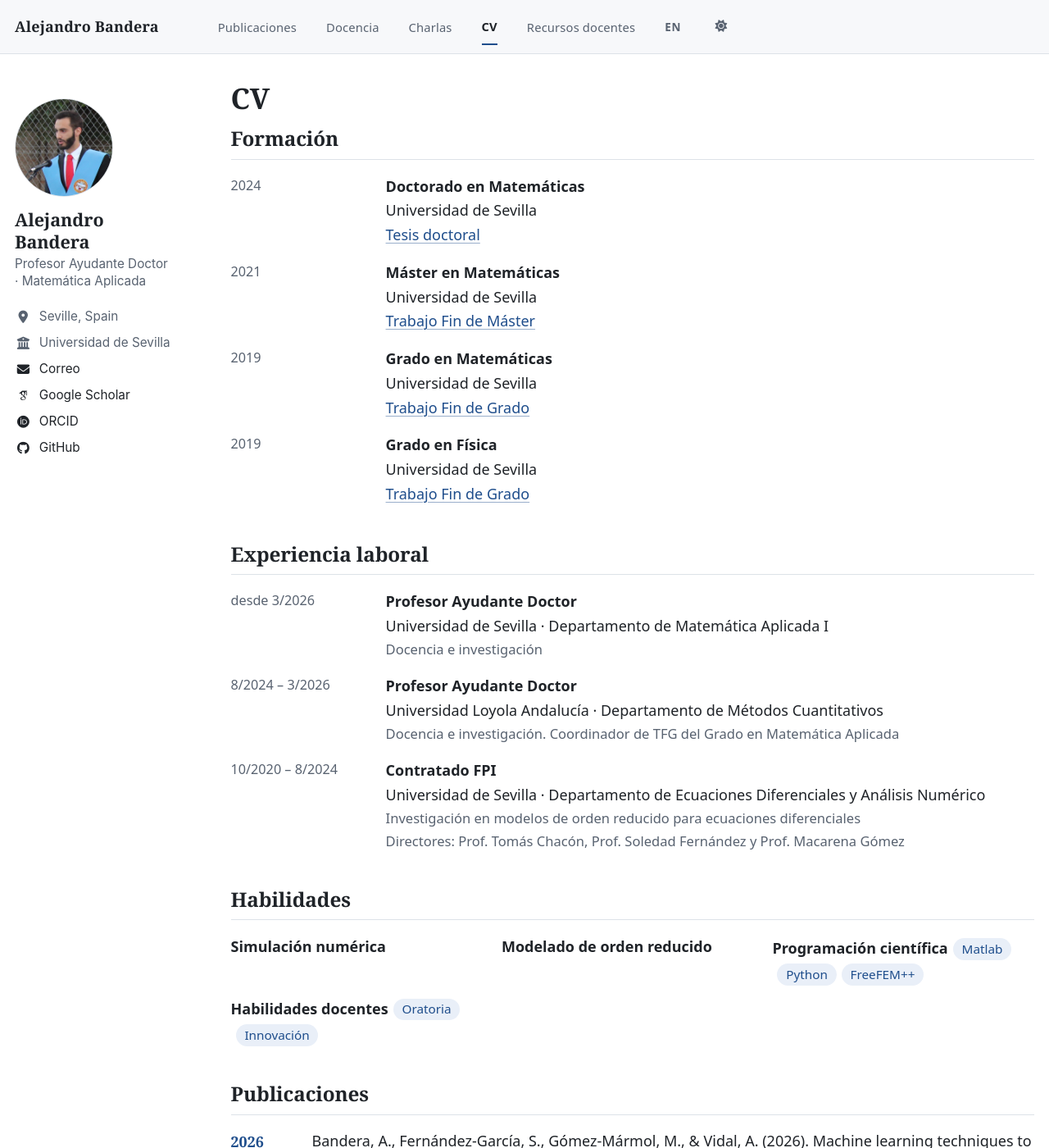
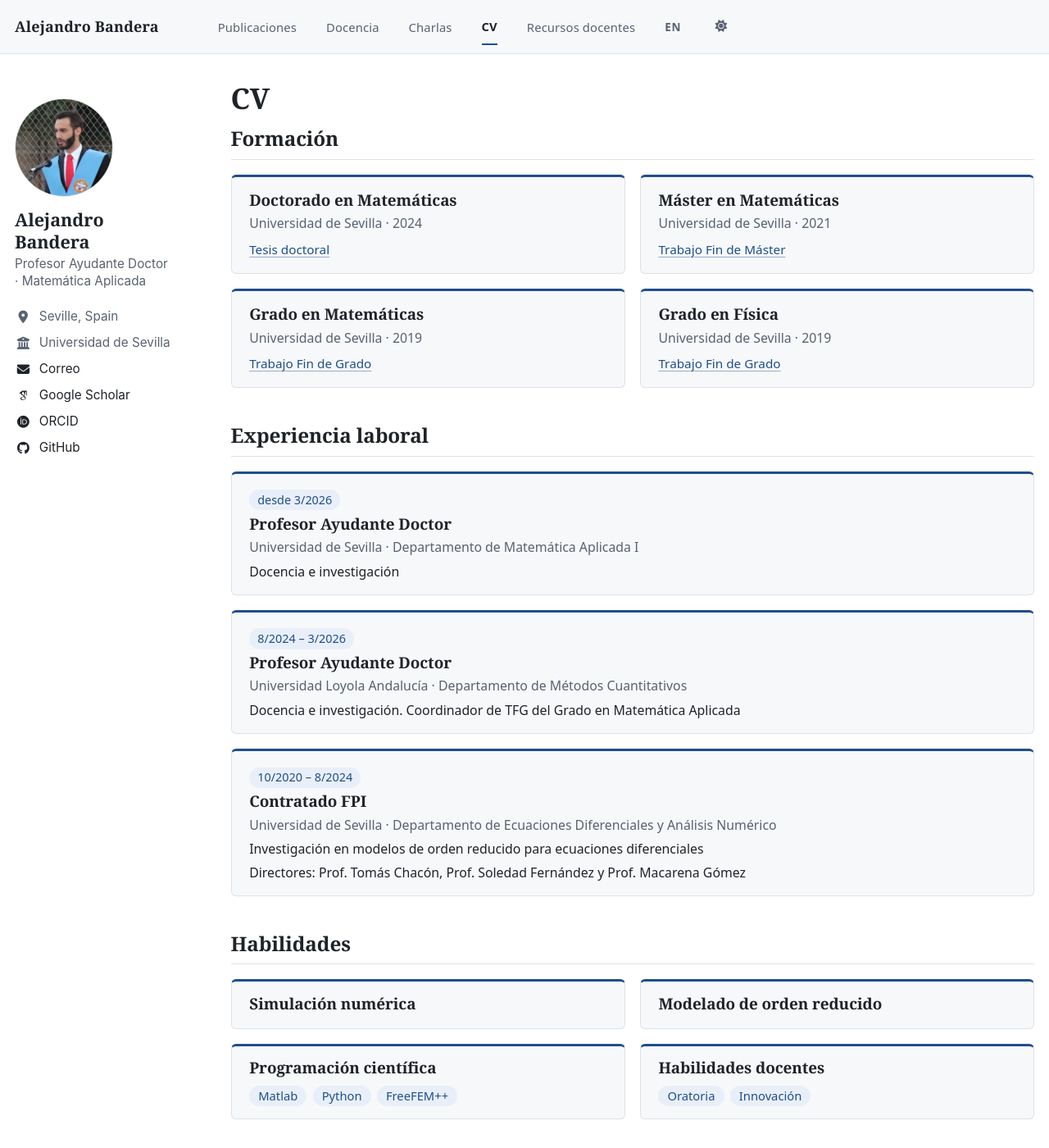
Before and after one commit to abanderam/abanderam.github.io, a Jekyll site: the page built from _pages/cv.md, in a window 1280 px wide and 1400 px high. Shown: the whole window at 82% size. Built offline with Jekyll 4.4.1, drawn with Linux system fonts in a browser that asks for light colours; some web fonts are replaced; a script bundle is joined from its source files by our own code; library files that are not in the unit come from our copies.

Commit message:
CV en tarjetas: formación, experiencia y habilidades
Co-Authored-By: Claude Sonnet 5.5 <noreply@anthropic.com>

```diff
--- a/_pages/cv.md
+++ b/_pages/cv.md
@@ -13,30 +13,72 @@ redirect_from:
 
 <section class="cv-section" id="formacion">
   <h2 class="cv-section__title">Formación</h2>
-  <div class="cv-entries">
-    <div class="cv-entry"><div class="cv-entry__date">2024</div><div class="cv-entry__body"><strong>Doctorado en Matemáticas</strong><div>Universidad de Sevilla</div><div><a href="/files/Tesis_ABM.pdf">Tesis doctoral</a></div></div></div>
-    <div class="cv-entry"><div class="cv-entry__date">2021</div><div class="cv-entry__body"><strong>Máster en Matemáticas</strong><div>Universidad de Sevilla</div><div><a href="/files/TFM_ABM.pdf">Trabajo Fin de Máster</a></div></div></div>
-    <div class="cv-entry"><div class="cv-entry__date">2019</div><div class="cv-entry__body"><strong>Grado en Matemáticas</strong><div>Universidad de Sevilla</div><div><a href="/files/TFG_ABM.pdf">Trabajo Fin de Grado</a></div></div></div>
-    <div class="cv-entry"><div class="cv-entry__date">2019</div><div class="cv-entry__body"><strong>Grado en Física</strong><div>Universidad de Sevilla</div><div><a href="/files/TFG_ABM.pdf">Trabajo Fin de Grado</a></div></div></div>
+  <div class="cv-cards cv-cards--two">
+    <article class="cv-card">
+      <h3 class="cv-card__title">Doctorado en Matemáticas</h3>
+      <p class="cv-card__meta">Universidad de Sevilla · 2024</p>
+      <p class="cv-card__link"><a href="/files/Tesis_ABM.pdf">Tesis doctoral</a></p>
+    </article>
+    <article class="cv-card">
+      <h3 class="cv-card__title">Máster en Matemáticas</h3>
+      <p class="cv-card__meta">Universidad de Sevilla · 2021</p>
+      <p class="cv-card__link"><a href="/files/TFM_ABM.pdf">Trabajo Fin de Máster</a></p>
+    </article>
+    <article class="cv-card">
+      <h3 class="cv-card__title">Grado en Matemáticas</h3>
+      <p class="cv-card__meta">Universidad de Sevilla · 2019</p>
+      <p class="cv-card__link"><a href="/files/TFG_ABM.pdf">Trabajo Fin de Grado</a></p>
+    </article>
+    <article class="cv-card">
+      <h3 class="cv-card__title">Grado en Física</h3>
+      <p class="cv-card__meta">Universidad de Sevilla · 2019</p>
+      <p class="cv-card__link"><a href="/files/TFG_ABM.pdf">Trabajo Fin de Grado</a></p>
+    </article>
   </div>
 </section>
 
 <section class="cv-section" id="experiencia">
   <h2 class="cv-section__title">Experiencia laboral</h2>
-  <div class="cv-entries">
-    <div class="cv-entry"><div class="cv-entry__date">desde 3/2026</div><div class="cv-entry__body"><strong>Profesor Ayudante Doctor</strong><div>Universidad de Sevilla · Departamento de Matemática Aplicada I</div><div class="cv-item__muted">Docencia e investigación</div></div></div>
-    <div class="cv-entry"><div class="cv-entry__date">8/2024 – 3/2026</div><div class="cv-entry__body"><strong>Profesor Ayudante Doctor</strong><div>Universidad Loyola Andalucía · Departamento de Métodos Cuantitativos</div><div class="cv-item__muted">Docencia e investigación. Coordinador de TFG del Grado en Matemática Aplicada</div></div></div>
-    <div class="cv-entry"><div class="cv-entry__date">10/2020 – 8/2024</div><div class="cv-entry__body"><strong>Contratado FPI</strong><div>Universidad de Sevilla · Departamento de Ecuaciones Diferenciales y Análisis Numérico</div><div class="cv-item__muted">Investigación en modelos de orden reducido para ecuaciones diferenciales</div><div class="cv-item__muted">Directores: Prof. Tomás Chacón, Prof. Soledad Fernández y Prof. Macarena Gómez</div></div></div>
+  <div class="cv-cards">
+    <article class="cv-card">
+      <span class="cv-card__date">desde 3/2026</span>
+      <h3 class="cv-card__title">Profesor Ayudante Doctor</h3>
+      <p class="cv-card__meta">Universidad de Sevilla · Departamento de Matemática Aplicada I</p>
+      <p class="cv-card__note">Docencia e investigación</p>
+    </article>
+    <article class="cv-card">
+      <span class="cv-card__date">8/2024 – 3/2026</span>
+      <h3 class="cv-card__title">Profesor Ayudante Doctor</h3>
+      <p class="cv-card__meta">Universidad Loyola Andalucía · Departamento de Métodos Cuantitativos</p>
+      <p class="cv-card__note">Docencia e investigación. Coordinador de TFG del Grado en Matemática Aplicada</p>
+    </article>
+    <article class="cv-card">
+      <span class="cv-card__date">10/2020 – 8/2024</span>
+      <h3 class="cv-card__title">Contratado FPI</h3>
+      <p class="cv-card__meta">Universidad de Sevilla · Departamento de Ecuaciones Diferenciales y Análisis Numérico</p>
+      <p class="cv-card__note">Investigación en modelos de orden reducido para ecuaciones diferenciales</p>
+      <p class="cv-card__note">Directores: Prof. Tomás Chacón, Prof. Soledad Fernández y Prof. Macarena Gómez</p>
+    </article>
   </div>
 </section>
 
 <section class="cv-section" id="habilidades">
   <h2 class="cv-section__title">Habilidades</h2>
-  <div class="cv-skills">
-    <div class="cv-skill"><strong>Simulación numérica</strong></div>
-    <div class="cv-skill"><strong>Modelado de orden reducido</strong></div>
-    <div class="cv-skill"><strong>Programación científica</strong><span class="cv-chip">Matlab</span><span class="cv-chip">Python</span><span class="cv-chip">FreeFEM++</span></div>
-    <div class="cv-skill"><strong>Habilidades docentes</strong><span class="cv-chip">Oratoria</span><span class="cv-chip">Innovación</span></div>
+  <div class="cv-cards cv-cards--two">
+    <article class="cv-card cv-card--skill">
+      <h3 class="cv-card__title">Simulación numérica</h3>
+    </article>
+    <article class="cv-card cv-card--skill">
+      <h3 class="cv-card__title">Modelado de orden reducido</h3>
+    </article>
+    <article class="cv-card cv-card--skill">
+      <h3 class="cv-card__title">Programación científica</h3>
+      <ul class="cv-chips"><li>Matlab</li><li>Python</li><li>FreeFEM++</li></ul>
+    </article>
+    <article class="cv-card cv-card--skill">
+      <h3 class="cv-card__title">Habilidades docentes</h3>
+      <ul class="cv-chips"><li>Oratoria</li><li>Innovación</li></ul>
+    </article>
   </div>
 </section>
 
--- a/_sass/custom/_cv.scss
+++ b/_sass/custom/_cv.scss
@@ -10,46 +10,88 @@
   font-size: 1.35em;
 }
 
-.cv-entries {
-  display: grid;
-  gap: 0.9em;
-}
-
-.cv-entry {
+.cv-cards {
   display: grid;
   grid-template-columns: 1fr;
-  gap: 0.15em;
+  gap: 1em;
 
-  @media (min-width: 40em) {
-    grid-template-columns: 9.5em minmax(0, 1fr);
-    gap: 1em;
+  &--two {
+    @media (min-width: 40em) {
+      grid-template-columns: repeat(2, minmax(0, 1fr));
+    }
   }
 }
 
-.cv-entry__date {
-  color: var(--ab-muted, #586270);
-  font-size: 0.9em;
-  font-variant-numeric: tabular-nums;
+.cv-card {
+  position: relative;
+  padding: 0.9em 1.2em;
+  border: 1px solid var(--ab-border, rgba(128, 128, 128, 0.3));
+  border-top: 3px solid var(--ab-accent, #1f4e8c);
+  border-radius: var(--ab-radius, 4px);
+  background: var(--ab-surface, transparent);
+
+  p { margin: 0; }
+
+  &__date {
+    display: inline-block;
+    margin-bottom: 0.3em;
+    padding: 0.05em 0.7em;
+    font-size: 0.8em;
+    font-variant-numeric: tabular-nums;
+    color: var(--ab-accent, #1f4e8c);
+    background: var(--ab-accent-soft, #e9eff8);
+    border-radius: 999px;
+  }
+
+  &__title {
+    margin: 0 0 0.15em;
+    font-family: var(--ab-font-serif, Georgia, serif);
+    font-size: 1.05em;
+    line-height: 1.3;
+  }
+
+  &__meta {
+    font-size: 0.88em;
+    color: var(--ab-muted, #586270);
+  }
+
+  &__note {
+    margin-top: 0.35em !important;
+    font-size: 0.88em;
+    line-height: 1.45;
+  }
+
+  &__link {
+    margin-top: 0.4em !important;
+    font-size: 0.85em;
+  }
+
+  &--skill {
+    padding: 0.8em 1.2em;
+  }
+}
+
+.cv-chips {
+  display: flex;
+  flex-wrap: wrap;
+  gap: 0.4em;
+  margin: 0.5em 0 0;
+  padding: 0;
+  list-style: none;
+
+  li {
+    margin: 0;
+    padding: 0.05em 0.75em;
+    font-size: 0.82em;
+    color: var(--ab-accent, #1f4e8c);
+    background: var(--ab-accent-soft, #e9eff8);
+    border-radius: 999px;
+  }
 }
 
 .cv-item__muted {
   color: var(--ab-muted, #586270);
   font-size: 0.92em;
-}
-
-.cv-skills {
-  display: grid;
-  gap: 0.6em;
-}
-
-.cv-skill .cv-chip {
-  display: inline-block;
-  margin: 0.25em 0 0 0.4em;
-  padding: 0.05em 0.7em;
-  font-size: 0.85em;
-  color: var(--ab-accent, #1f4e8c);
-  background: var(--ab-accent-soft, #e9eff8);
-  border-radius: 999px;
 }
 
 .cv-year {
```
Also changed, not shown: _pages/cv_eng.md (+56 -14 lines).
